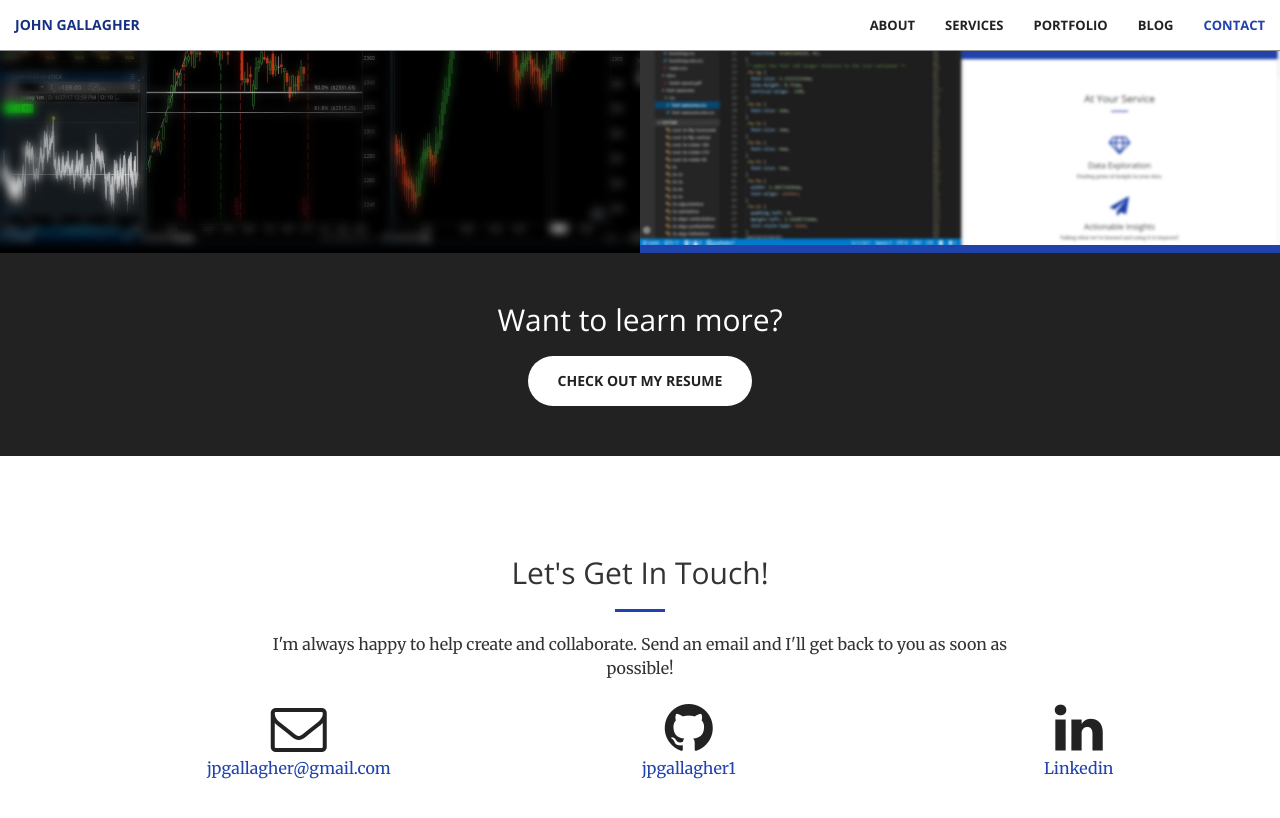
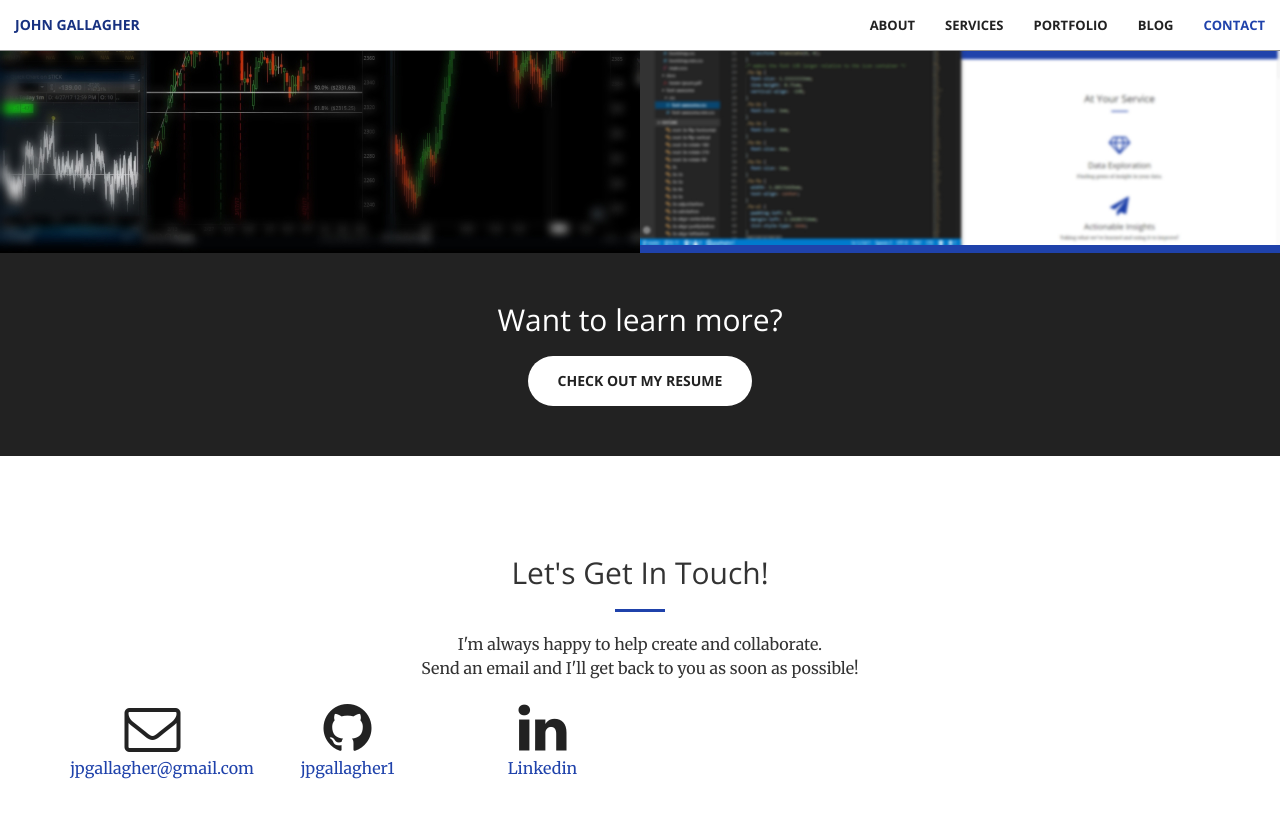
Before and after one commit to jpgallagher1/jpgallagher1.github.io, a Jekyll site: the page built from index.html, in a window 1280 px wide and 900 px high, scrolled down 2630 px. Shown: the top 818 px of the window. Built offline with Jekyll 4.4.1, drawn with Linux system fonts in a browser that asks for light colours.

Commit message:
edited contacts formatting

```diff
--- a/_includes/contact.html
+++ b/_includes/contact.html
@@ -4,23 +4,24 @@
             <div class="col-lg-8 col-lg-offset-2 text-center">
                 <h2 class="section-heading text-center">Let's Get In Touch!</h2>
                 <hr class="primary text-center">
-                <p>I'm always happy to help create and collaborate.  Send an email and I'll get back to you as soon as possible!</p>
+                <p>I'm always happy to help create and collaborate.
+                <br>Send an email and I'll get back to you as soon as possible!</p>
             </div>
         </div>
         <div class="row">
-            <div class="col-lg-3 col-lg-offset-1 text-center">
+            <div class="col-lg-2 text-center">
                 <a href="mailto:{{ site.email }}">
                 <i class="fa fa-envelope-o fa-3x wow bounceIn" data-wow-delay=".1s"></i>
                     <p>{{ site.email }}</p>
                 </a>
             </div>
-            <div class="col-lg-3 col-lg-offset-1 text-center">
+            <div class="col-lg-2 text-center">
                 <a href="https://github.com/{{ site.github_username }}">
                 <i class="fa fa-github fa-3x wow bounceIn" data-wow-delay=".1s"></i>
                     <p>{{ site.github_username }}</p>
                 </a>
             </div>
-            <div class="col-lg-3 col-lg-offset-1 text-center">
+            <div class="col-lg-2 text-center">
                 <a href="https://www.linkedin.com/in/{{ site.linkedin_url}}">
                 <i class="fa fa-linkedin fa-3x wow bounceIn" data-wow-delay=".1s"></i>
                     <p>Linkedin</p>
```
